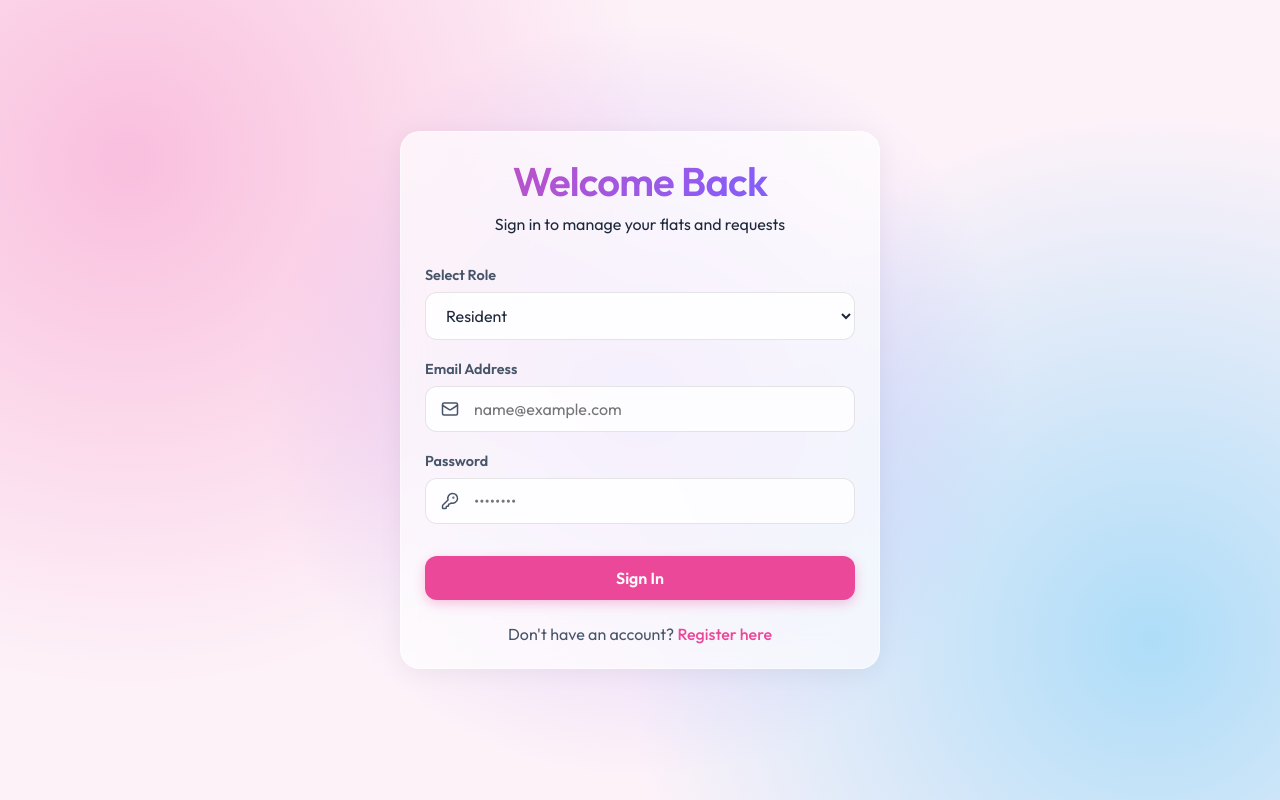
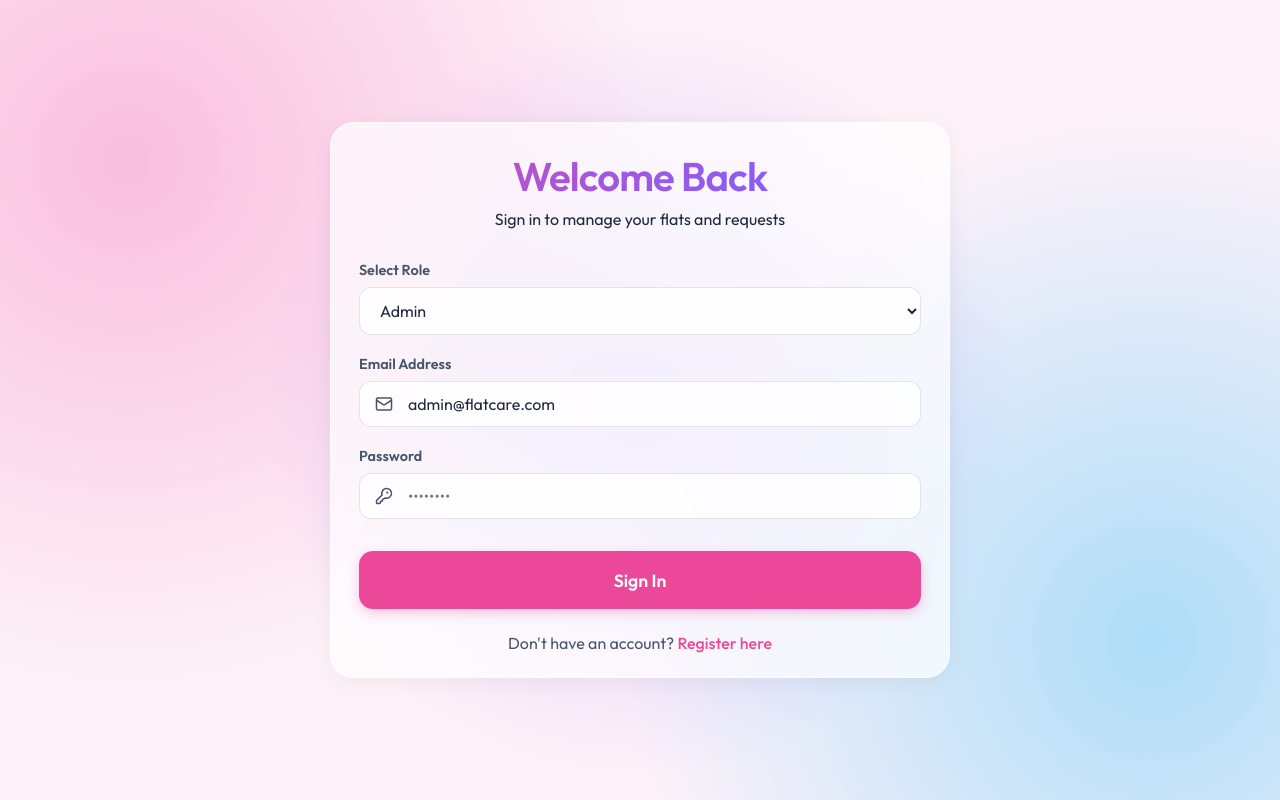
Before and after one commit to kalaiyarasankalaiyarasang43-svg/Flat-maintenance-service, a React app in the folder frontend/: page /login in a window 1280 px wide. Built offline with nearby package versions, Linux system fonts and the light colour scheme; no server answers; the HTML template or start-up script is replaced by a standard one.

Commit message:
Fix role-based login and UI

```diff
--- a/frontend/src/index.css
+++ b/frontend/src/index.css
@@ -272,7 +272,29 @@ h1, h2, h3, h4, h5, h6 {
 
 .auth-card {
   width: 100%;
-  max-width: 480px;
+  max-width: 620px;
+  border-radius: 24px;
+  padding: 28px 28px 24px;
+}
+
+.auth-error {
+  display: block;
+  width: 100%;
+  padding: 14px 18px;
+  margin: 0 0 20px;
+  border-radius: 14px;
+  background: rgba(239, 68, 68, 0.18);
+  color: #ef4444;
+  text-align: center;
+  font-weight: 800;
+  letter-spacing: 0.04em;
+  border: 1px solid rgba(239, 68, 68, 0.18);
+}
+
+.btn {
+  min-height: 58px;
+  border-radius: 14px;
+  font-size: 1.1rem;
 }
 
 /* Animations */
--- a/frontend/src/views/Login.jsx
+++ b/frontend/src/views/Login.jsx
@@ -5,7 +5,11 @@ import { KeyRound, Mail } from 'lucide-react';
 
 const API_URL = import.meta.env.VITE_API_URL || 'http://localhost:5000';
 const Login = () => {
-  const [formData, setFormData] = useState({ email: '', password: '', role: 'user' });
+  const [formData, setFormData] = useState({
+    email: 'admin@flatcare.com',
+    password: '',
+    role: 'admin'
+  });
   const [error, setError] = useState('');
   const navigate = useNavigate();
 
@@ -32,7 +36,11 @@ const Login = () => {
           <p className="text-secondary">Sign in to manage your flats and requests</p>
         </div>
 
-        {error && <div className="badge badge-pending" style={{ display: 'block', padding: '12px', marginBottom: '20px', textAlign: 'center', background: 'rgba(239, 68, 68, 0.2)', color: 'var(--danger)' }}>{error}</div>}
+        {error && (
+          <div className="auth-error" aria-live="polite">
+            {error.toUpperCase()}
+          </div>
+        )}
 
         <form onSubmit={handleSubmit}>
           <div className="form-group">
@@ -40,11 +48,11 @@ const Login = () => {
             <select
               className="form-select"
               value={formData.role}
-              onChange={(e) => setFormData({...formData, role: e.target.value})}
+              onChange={(e) => setFormData({ ...formData, role: e.target.value })}
             >
+              <option value="admin">Admin</option>
               <option value="user">Resident</option>
               <option value="worker">Worker</option>
-              <option value="admin">Admin</option>
             </select>
           </div>
 
@@ -56,10 +64,10 @@ const Login = () => {
                 type="email"
                 className="form-input"
                 style={{ paddingLeft: '48px' }}
-                placeholder="name@example.com"
+                placeholder="admin@flatcare.com"
                 required
                 value={formData.email}
-                onChange={(e) => setFormData({...formData, email: e.target.value})}
+                onChange={(e) => setFormData({ ...formData, email: e.target.value })}
               />
             </div>
           </div>
@@ -75,7 +83,7 @@ const Login = () => {
                 placeholder="••••••••"
                 required
                 value={formData.password}
-                onChange={(e) => setFormData({...formData, password: e.target.value})}
+                onChange={(e) => setFormData({ ...formData, password: e.target.value })}
               />
             </div>
           </div>
```
Also changed, not shown: 2 other files (tests, documents, lock files or other folders).
